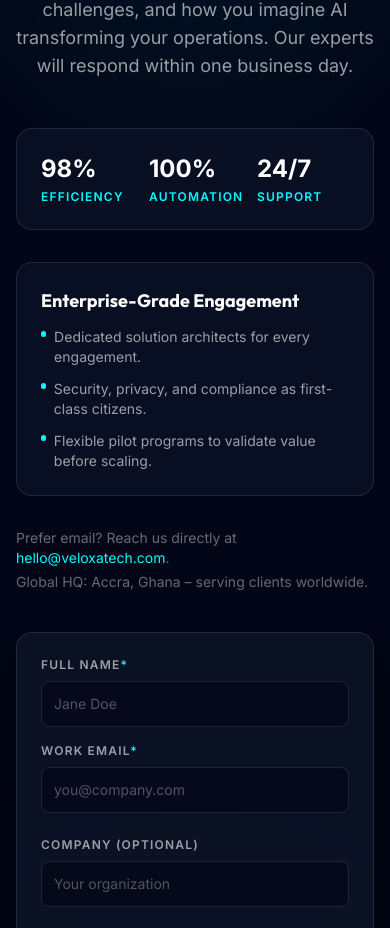
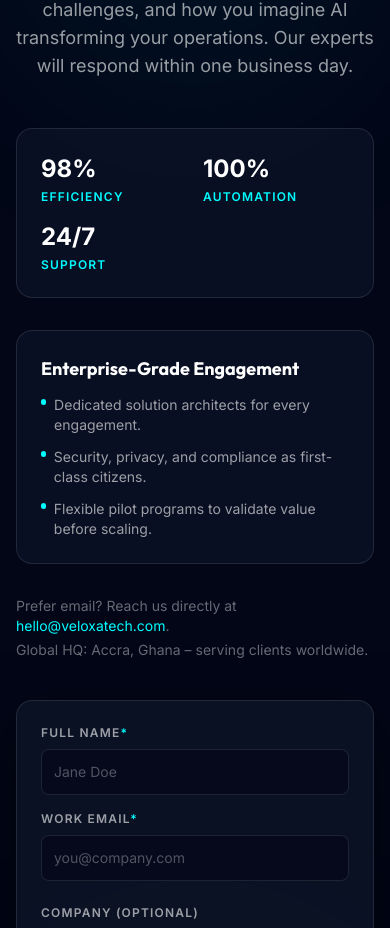
Before and after one commit to JohnEvansOkyere/VeloxaAI-Website, a Next.js app: page / in a window 390 px wide. Shown: the part 10012-10940 px from the top of the page. Built offline with nearby package versions, Linux system fonts and the light colour scheme.

Commit message:
fully mobile‑responsive across the site

```diff
--- a/components/CTA.tsx
+++ b/components/CTA.tsx
@@ -130,7 +130,7 @@ export default function CTA() {
           <div className="space-y-8">
             <div
               ref={statsRef}
-              className="grid grid-cols-3 gap-4 bg-navy-900/60 border border-white/10 rounded-2xl p-6"
+              className="grid grid-cols-2 sm:grid-cols-3 gap-4 bg-navy-900/60 border border-white/10 rounded-2xl p-6"
             >
               {ctaStats.map((stat, idx) => (
                 <div key={stat.label} className="text-left">
```
